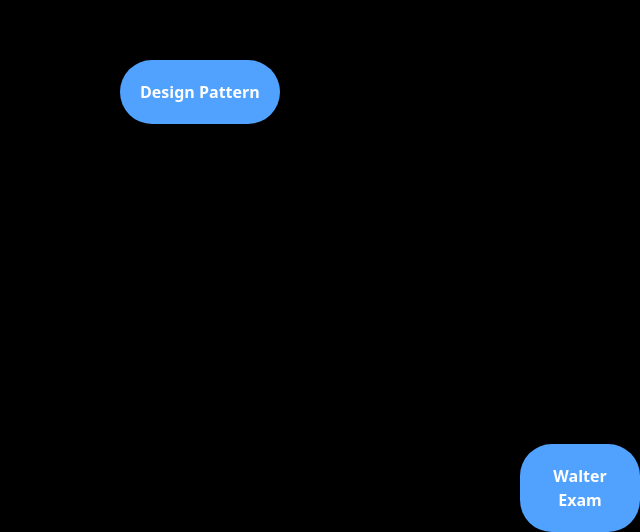
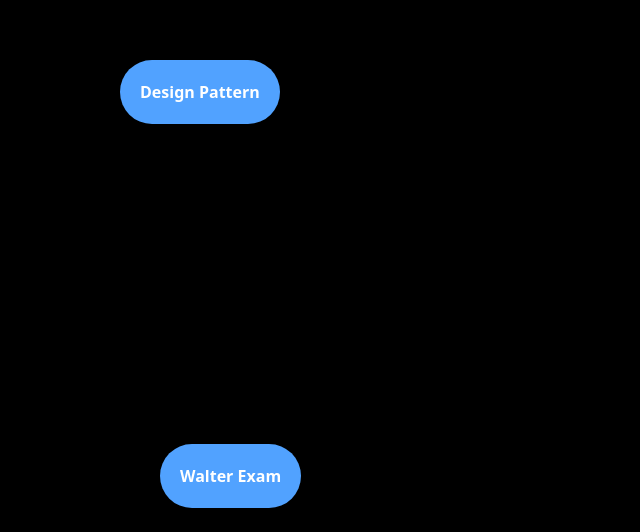
Before and after one commit to Gusttav28/gustavo-portfolio, a Next.js app: page /blog in a window 1280 px wide. Shown: the part 452-984 px from the top of the page, without its empty margins (640-1280 px from the left). After the commit the page ends 960 px from the top, so only its background shows below. Built offline with nearby package versions, Linux system fonts and the light colour scheme.

Commit message:
Update button margin for Walter Exam

```diff
--- a/src/app/blog/page.jsx
+++ b/src/app/blog/page.jsx
@@ -24,7 +24,7 @@ export default function Page() {
             <button className="bg-blue-400 text-white hover:scale-105 transition-transform rounded-4xl text-base font-bold ml-4 p-4 md:p-6 md:text-base lg:p-6 lg:mt-5 lg:text-base xl:p-5 xl:text-base xl:ml-190 xl:mt-80">Design Pattern</button>
             </a>
             <a href="/assets/examWalterr.pdf">
-            <button className="bg-blue-400 text-white hover:scale-105 transition-transform rounded-4xl text-base font-bold ml-4 p-4 md:p-6 md:text-base lg:p-6 lg:mt-5 lg:text-base xl:p-5 xl:text-base xl:ml-290 xl:mt-80">Walter Exam</button>
+            <button className="bg-blue-400 text-white hover:scale-105 transition-transform rounded-4xl text-base font-bold ml-4 p-4 md:p-6 md:text-base lg:p-6 lg:mt-5 lg:text-base xl:p-5 xl:text-base xl:ml-200 xl:mt-80">Walter Exam</button>
             </a>
             {/* <UnderPage/> */}
         </div>
```
